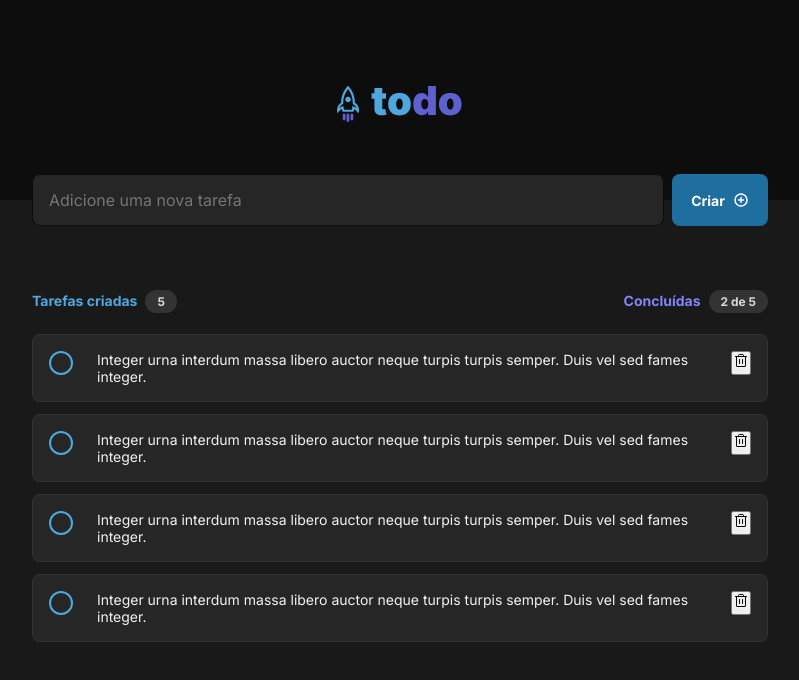
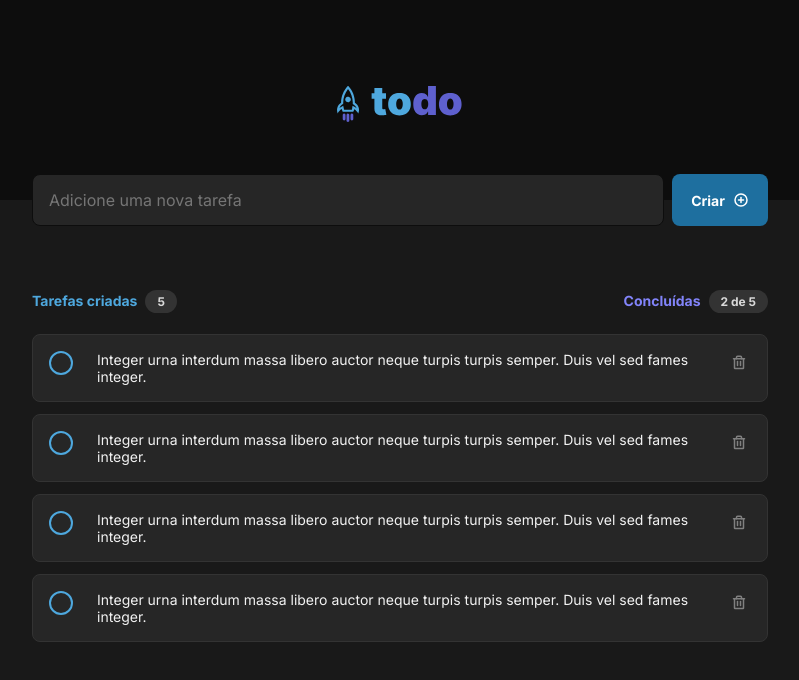
Before and after one commit to herbertvpb/todo-list, a React (Vite) app: page / in a window 1280 px wide. Shown: the top 680 px of the page, without its empty margins (240-1039 px from the left). Built offline with nearby package versions, Linux system fonts and the light colour scheme.

Commit message:
add styles do delete button

```diff
--- a/src/components/Task.module.css
+++ b/src/components/Task.module.css
@@ -18,3 +18,20 @@
   color: var(--gray-100);
   font-size: 0.875rem;
 }
+
+.task button {
+  background: transparent;
+  border: 0;
+  color: var(--gray-300);
+  cursor: pointer;
+  line-height: 0;
+  border-radius: 4px;
+  padding: 0.25rem;
+
+  transition: color 0.1s;
+}
+
+.task button:hover {
+  background: var(--gray-400);
+  color: var(--danger);
+}
--- a/src/components/Task.tsx
+++ b/src/components/Task.tsx
@@ -18,7 +18,7 @@
       <Checkbox checked={checked} onToggle={handleToggleCheckbox} />
       {checked ? <s>{text}</s> : <p>{text}</p>}
       <button>
-        <Trash />
+        <Trash weight="bold" />
       </button>
     </div>
   );
```
